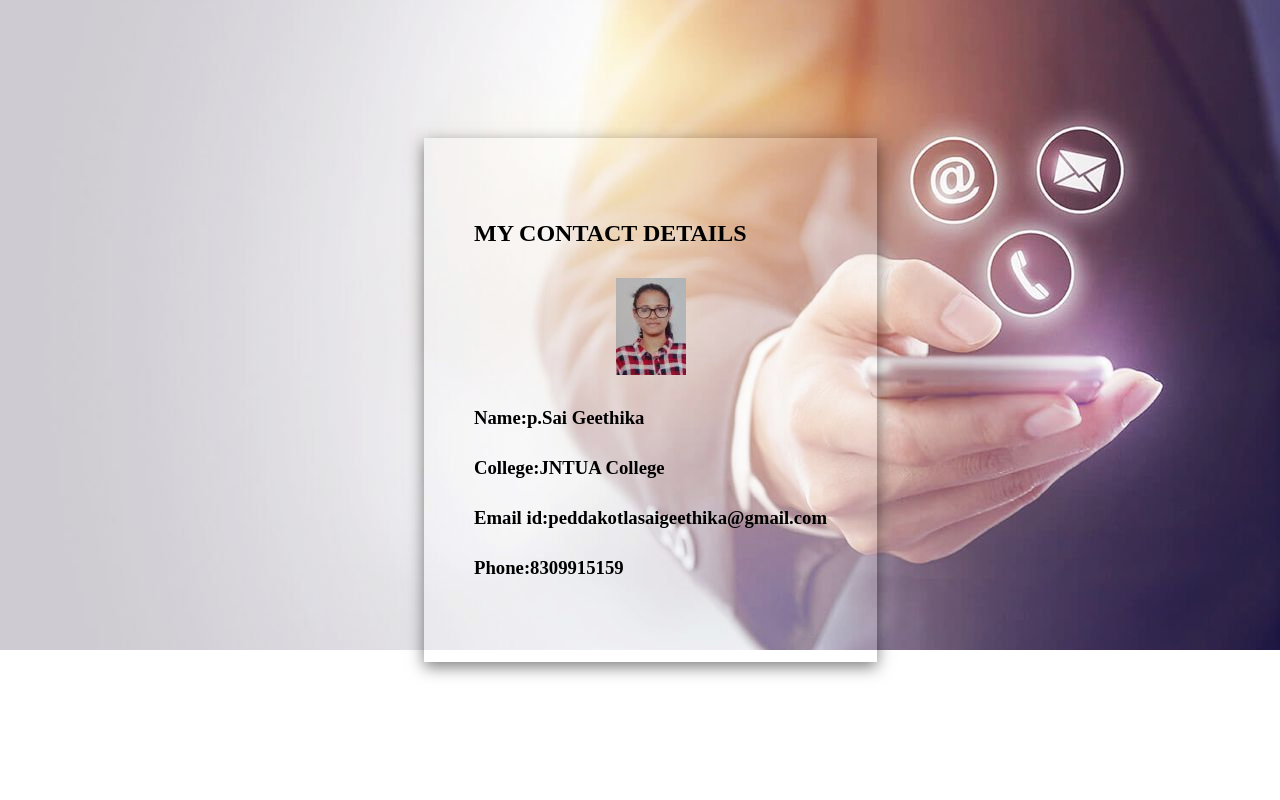
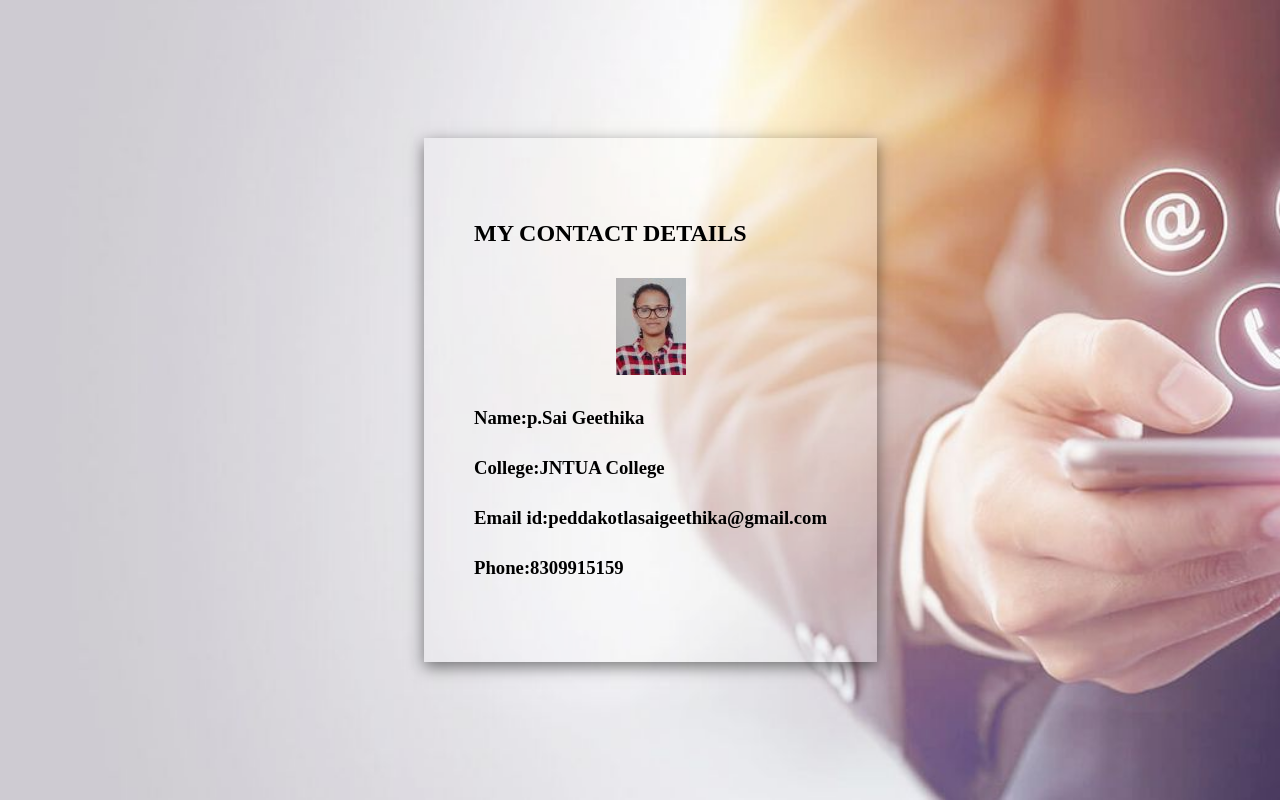
Before and after one commit to peddakotlasaigeeethika/StudentBuddy.com, a plain HTML site: page contact.html in a window 1280 px wide. Drawn offline with Linux system fonts and the light colour scheme.

Commit message:
Update contact.css

```diff
--- a/contact.css
+++ b/contact.css
@@ -13,6 +13,8 @@ section{
     line-height: 50px;
     background-image: fixed;
     background-repeat: no-repeat;
+    background-size:cover;
+   height:100vh;
 
 
 }
```
